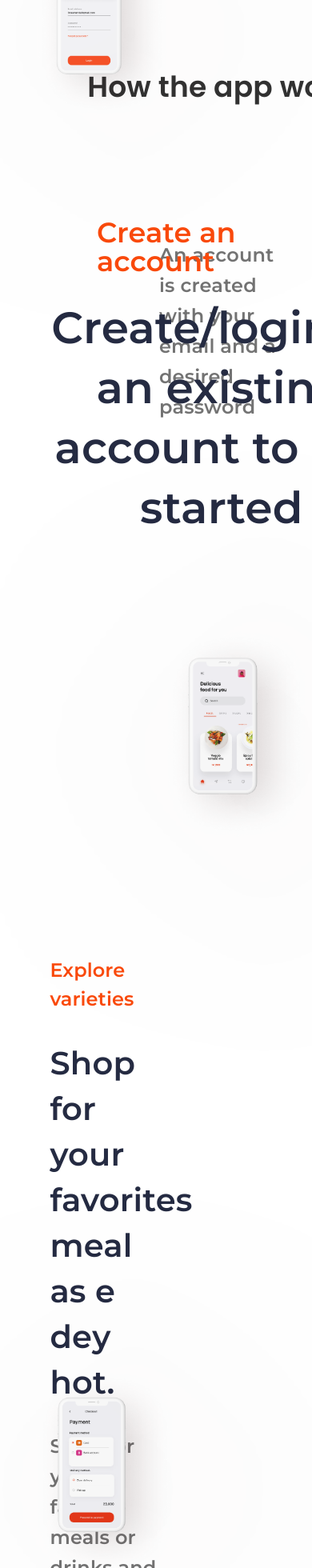
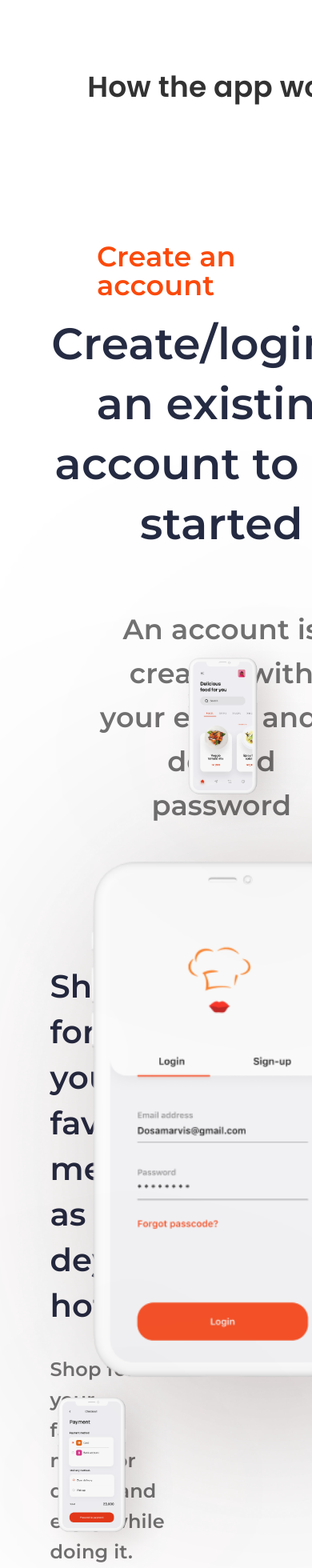
Before and after one commit to naveen-mehta/arcadian-digital, a React (Create React App) app: page / in a window 390 px wide. Shown: the part 1969-3929 px from the top of the page at 80% size. Built offline with nearby package versions, Linux system fonts and the light colour scheme; grey boxes are pictures that could not be loaded.

Commit message:
Media query for phone mockup 3

```diff
--- a/src/components/Product/ProductElements.js
+++ b/src/components/Product/ProductElements.js
@@ -53,7 +53,6 @@ export const CreateAccountText = styled.div`
             width: 200%;
             position: absolute;
             left: -50%;
-            top: -10%;
         }
     }
     h2 {
@@ -70,7 +69,7 @@ export const CreateAccountText = styled.div`
             width: 300%;
             position: absolute;
             left: -100%;
-            top: 20%;
+            margin-top: 80%;
             text-align: center;
             line-height: 75px;
         }
@@ -83,6 +82,16 @@ export const CreateAccountText = styled.div`
         line-height: 38px;
         font-weight: 500;
         letter-spacing: 0.2px;
+
+        @media screen and (max-width: 480px) {
+            font-size: 35px;
+            width: 200%;
+            margin-top: 315%;
+            position: absolute;
+            left: -50%;
+            text-align: center;
+            line-height: 55px;
+        }
     }
 
 `
@@ -97,6 +106,12 @@ export const PhoneMockupThree = styled.div`
     position: absolute;
     top: 220%;
     filter: drop-shadow(50px 30px 150px rgba(46, 4, 4, 0.21));
+
+    @media screen and (max-width: 480px) {
+        width: 200%;
+        top: 340%;
+        left: -17%;
+    }
 `
 
 export const ExploreVarietiesContainer = styled.div`
@@ -118,6 +133,14 @@ export const ExploreVarietiesText = styled.div`
         line-height: 36px;
         font-weight: bold;
         letter-spacing: 0.1px;
+
+        @media screen and (max-width: 480px) {
+            font-size: 35px;
+            width: 200%;
+            position: absolute;
+            left: 48%;
+            top: 105%;
+        }
     }
     h2 {
         font-family: 'Montserrat', sans-serif;
```
Also changed, not shown: 1 other file (tests, documents, lock files or other folders).
